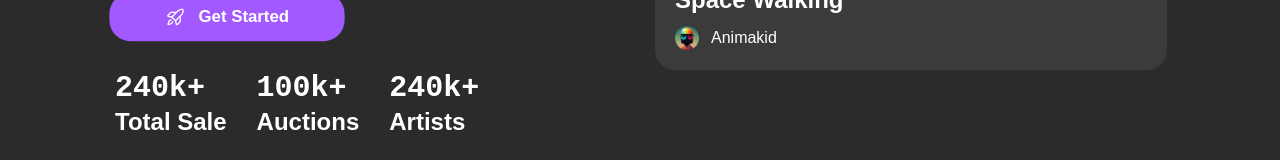
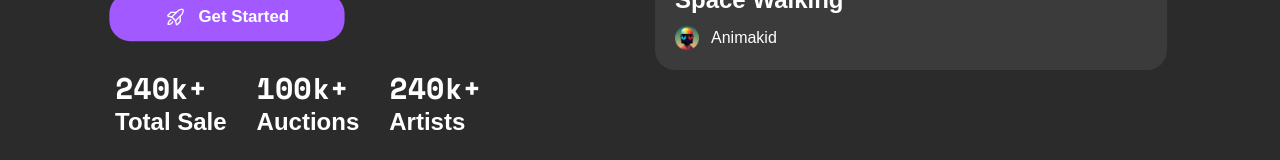
Before and after one commit to VyD1nk1902/NFT-Marketplace, a React (Vite) app: page / in a window 1280 px wide. Shown: the part 617-777 px from the top of the page. Built offline with nearby package versions, Linux system fonts and the light colour scheme.

Commit message:
Add new background linear-gradient, fix font spacemono

```diff
--- a/src/styles/index.css
+++ b/src/styles/index.css
@@ -1,5 +1,6 @@
 @import "tailwindcss";
-@import url("https://fonts.googleapis.com/css2?family=Space+Mono:ital,wght@0,400;0,700;1,400;1,700&family=Work+Sans:ital,wght@0,100..900;1,100..900&display=swap");
+@import url("https://fonts.googleapis.com/css2?family=Work+Sans:ital,wght@0,100..900;1,100..900&display=swap");
+@import "@assets/Font/font.css";
 
 @theme {
   --color-bg-primary: #2b2b2b;
@@ -7,38 +8,16 @@
   --color-caption-label: #858584;
   --color-text: #fff;
   --color-action: #a259ff;
-  --color-bg-gradient1: linear-gradient(101deg, #a259ff 13.57%, #ff6250 97.65%);
-  --color-bg-gradient2: linear-gradient(
-    128deg,
-    #a259ff 49.75%,
-    #377df7 136.56%
+  --background-image-gradient1: linear-gradient(101deg, #a259ff 13.57%, #ff6250 97.65%);
+  --background-image-gradient2: linear-gradient(128deg, #a259ff 49.75%, #377df7 136.56%);
+  --background-image-gradient3: linear-gradient(
+    180deg,
+    rgba(162.00005114078522, 89.00000989437103, 255, 0) 0%,
+    rgb(162.00000554323196, 89.00000229477882, 255) 100%
   );
+
   --font-work-sans: "Work Sans", sans-serif;
-  --font-space-mono: "Space Mono", monospace;
-}
-
-.space-mono-regular {
-  font-family: var(--font-space-mono), monospace;
-  font-weight: 400;
-  font-style: normal;
-}
-
-.space-mono-bold {
-  font-family: var(--font-space-mono), monospace;
-  font-weight: 700;
-  font-style: normal;
-}
-
-.space-mono-regular-italic {
-  font-family: var(--font-space-mono), monospace;
-  font-weight: 400;
-  font-style: italic;
-}
-
-.space-mono-bold-italic {
-  font-family: var(--font-space-mono), monospace;
-  font-weight: 700;
-  font-style: italic;
+  --font-space-mono: "Space Mono", spacemono;
 }
 
 body,
```
